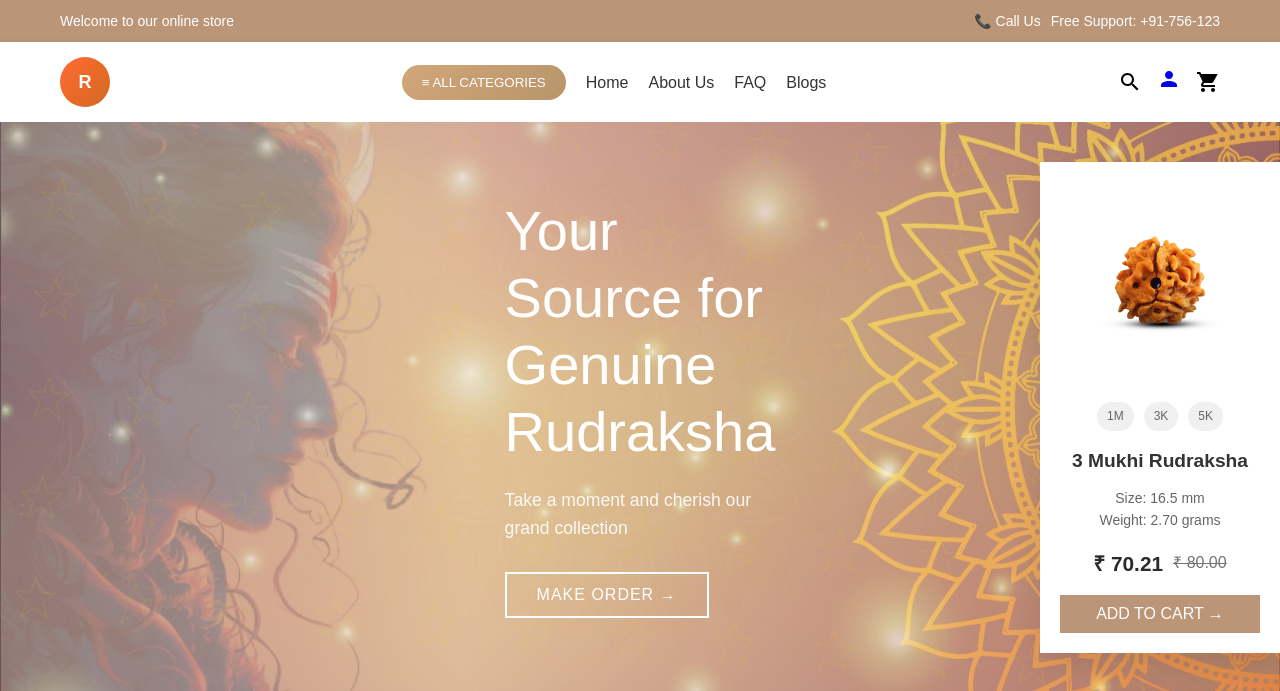
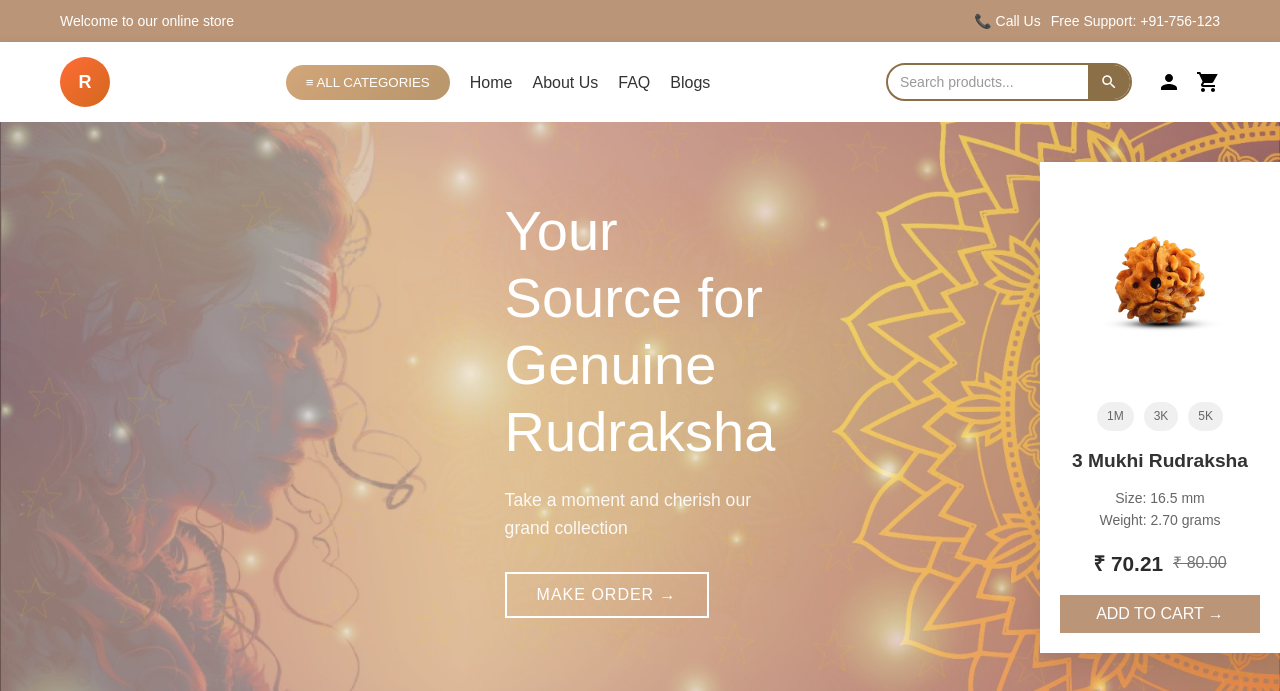
Before and after one commit to smithhamal10/rudraksha, a PHP site: page /home.html in a window 1280 px wide; the page is wider, and only the part inside the window is pictured. Shown: the top 691 px of that part. Run offline with PHP 8.4, Linux system fonts and the light colour scheme.

Commit message:
added searchbar

```diff
--- a/home.css
+++ b/home.css
@@ -3184,3 +3184,52 @@
         color: black;
     }
 }
+/* Search Bar Styles */
+.search-container {
+    display: flex;
+    align-items: center;
+    margin-right: 10px;
+}
+
+.search-form {
+    display: flex;
+    align-items: center;
+    background: white;
+    border: 2px solid #8b6f47;
+    border-radius: 25px;
+    overflow: hidden;
+}
+
+.search-input {
+    border: none;
+    outline: none;
+    padding: 8px 12px;
+    width: 200px;
+    font-size: 14px;
+    background: transparent;
+    color: #333;
+}
+
+.search-input::placeholder {
+    color: #999;
+}
+
+.search-button {
+    background: #8b6f47;
+    border: none;
+    padding: 8px 12px;
+    cursor: pointer;
+    display: flex;
+    align-items: center;
+    justify-content: center;
+}
+
+.search-button:hover {
+    background: #a0845c;
+}
+
+.search-icon {
+    width: 18px;
+    height: 18px;
+    color: white;
+}
--- a/home.html
+++ b/home.html
@@ -32,18 +32,27 @@
                     </ul>
                 </nav>
             </div>
-            <div class="header-icons">
-                <svg class="icon" fill="currentColor" viewBox="0 0 24 24">
+          <div class="header-icons">
+    <!-- Replace the search SVG icon with this search bar -->
+    <div class="search-container">
+        <form class="search-form" id="searchForm">
+            <input type="text" class="search-input" placeholder="Search products..." id="searchInput">
+            <button type="submit" class="search-button">
+                <svg class="search-icon" fill="currentColor" viewBox="0 0 24 24">
                     <path d="M15.5 14h-.79l-.28-.27C15.41 12.59 16 11.11 16 9.5 16 5.91 13.09 3 9.5 3S3 5.91 3 9.5 5.91 16 9.5 16c1.61 0 3.09-.59 4.23-1.57l.27.28v.79l5 4.99L20.49 19l-4.99-5zm-6 0C7.01 14 5 11.99 5 9.5S7.01 5 9.5 5 14 7.01 14 9.5 11.99 14 9.5 14z"/>
                 </svg>
-                  <a href="login.html"><svg class="icon" fill="currentColor" viewBox="0 0 24 24">
-                    <path d="M12 12c2.21 0 4-1.79 4-4s-1.79-4-4-4-4 1.79-4 4 1.79 4 4 4zm0 2c-2.67 0-8 1.34-8 4v2h16v-2c0-2.66-5.33-4-8-4z"/>
-                </svg></a>
-                <svg class="icon" fill="currentColor" viewBox="0 0 24 24">
-                    <path d="M7 18c-1.1 0-2 .9-2 2s.9 2 2 2 2-.9 2-2-.9-2-2-2zM1 2v2h2l3.6 7.59-1.35 2.45c-.16.28-.25.61-.25.96 0 1.1.9 2 2 2h12v-2H7.42c-.14 0-.25-.11-.25-.25l.03-.12L8.1 13h7.45c.75 0 1.41-.41 1.75-1.03L21.7 4H5.21l-.94-2H1zm16 16c-1.1 0-2 .9-2 2s.9 2 2 2 2-.9 2-2-.9-2-2-2z"/>
-                </svg>
-            </div>
-        </div>
+            </button>
+        </form>
+    </div>
+
+    <!-- Your existing user and cart icons stay the same -->
+    <svg class="icon" fill="currentColor" viewBox="0 0 24 24"><a href="login.html">
+        <path d="M12 12c2.21 0 4-1.79 4-4s-1.79-4-4-4-4 1.79-4 4 1.79 4 4 4zm0 2c-2.67 0-8 1.34-8 4v2h16v-2c0-2.66-5.33-4-8-4z"/></a>
+    </svg>
+    <svg class="icon" fill="currentColor" viewBox="0 0 24 24">
+        <path d="M7 18c-1.1 0-2 .9-2 2s.9 2 2 2 2-.9 2-2-.9-2-2-2zM1 2v2h2l3.6 7.59-1.35 2.45c-.16.28-.25.61-.25.96 0 1.1.9 2 2 2h12v-2H7.42c-.14 0-.25-.11-.25-.25l.03-.12L8.1 13h7.45c.75 0 1.41-.41 1.75-1.03L21.7 4H5.21l-.94-2H1zm16 16c-1.1 0-2 .9-2 2s.9 2 2 2 2-.9 2-2-.9-2-2-2z"/>
+    </svg>
+</div>
     </header>
     <section class="hero">
     <div class="hero-content">
```
